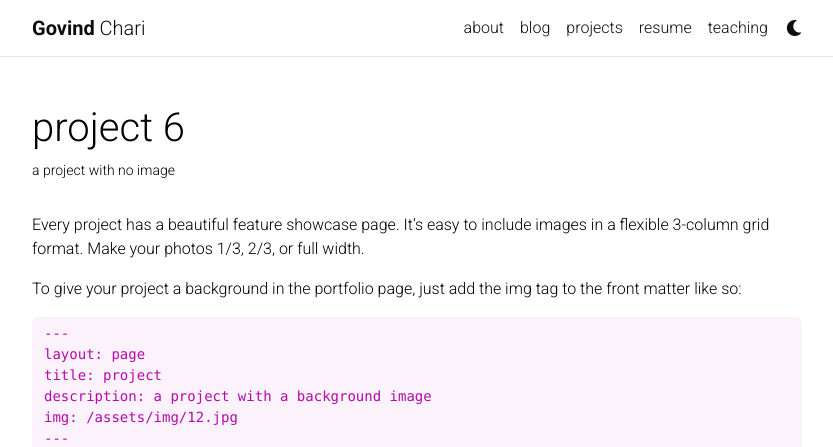
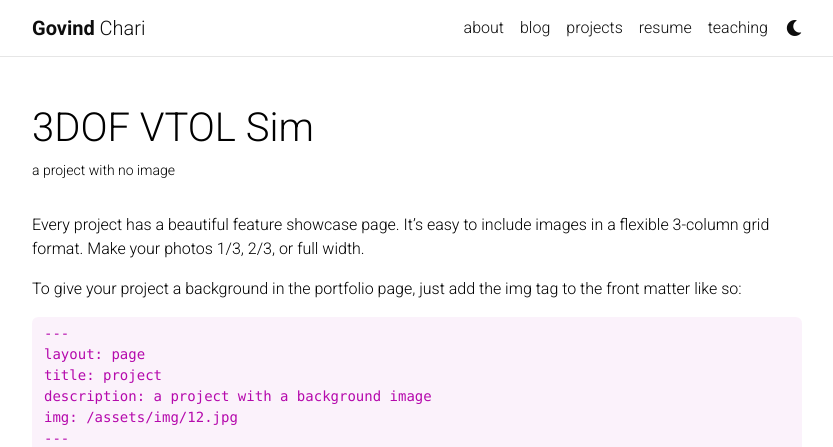
Before and after one commit to ptwu/govindchari.github.io, a Jekyll site: the page built from _projects/6_project.md, in a window 1280 px wide and 900 px high, cut to the strip 0-447 px from the top of the window. Shown: the whole strip, without its empty margins (223-1056 px from the left). Built offline with Jekyll 4.4.1, drawn with Linux system fonts in a browser that asks for light colours; full-size pictures stand in for the smaller copies a plugin makes; comment, search, counter and statistics services are not loaded; a style sheet for code colours, icons or effects is not loaded.

Commit message:
Fast Push

```diff
--- a/_projects/6_project.md
+++ b/_projects/6_project.md
@@ -1,8 +1,8 @@
 ---
 layout: page
-title: project 6
+title: 3DOF VTOL Sim
 description: a project with no image
-img:
+img: assets/img/3DOF Model Rocket.png
 importance: 4
 category: fun
 ---
```
Also changed, not shown: 5 other files.
